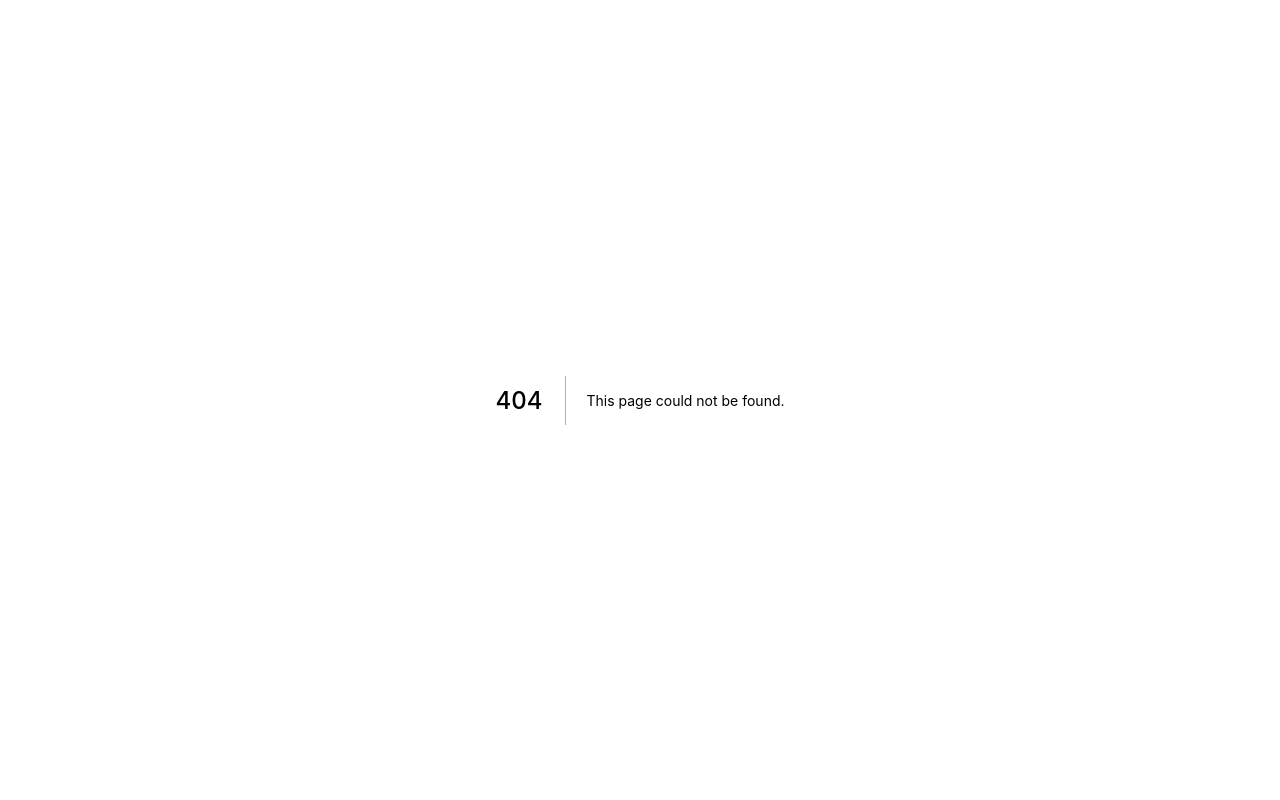
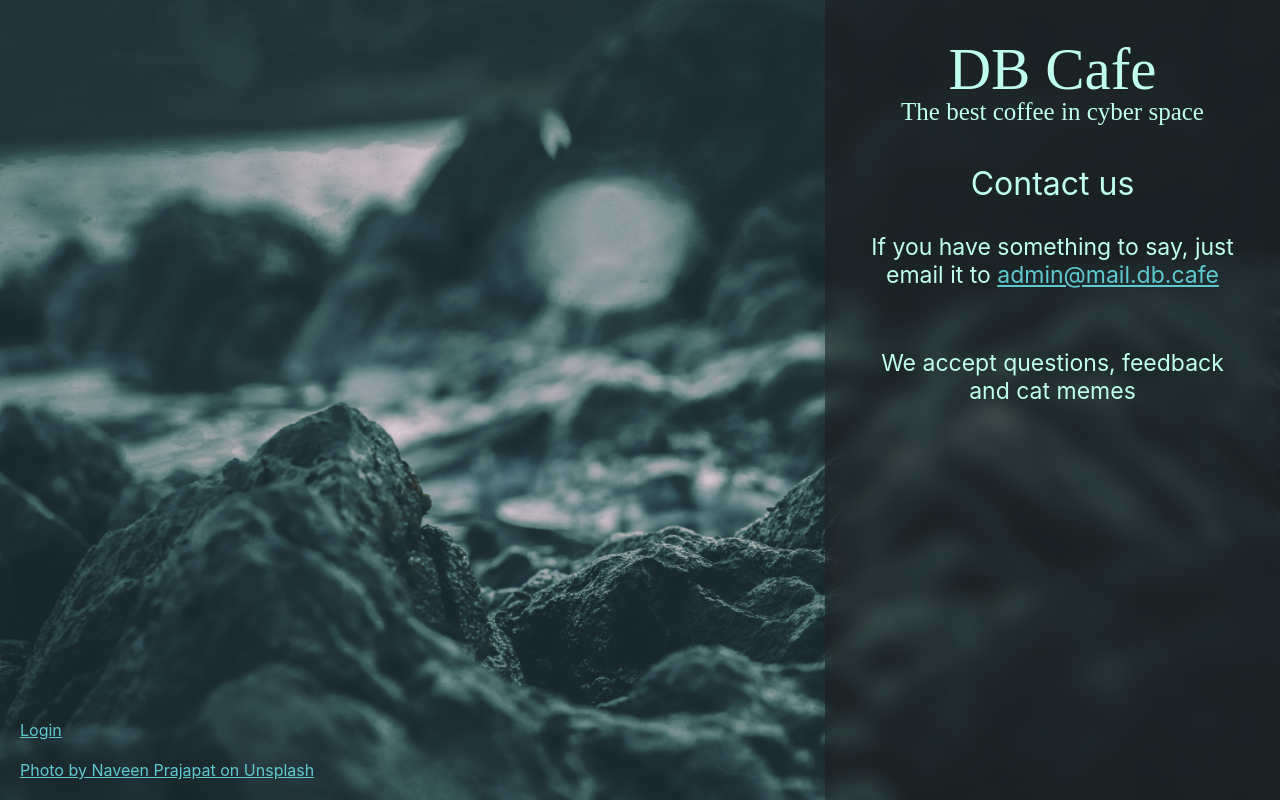
Before and after one commit to pauloo27/dbcafe, a Next.js app: page /contact in a window 1280 px wide. Before the commit this address had no page. Built offline with nearby package versions, Linux system fonts and the light colour scheme; a web font is replaced by a local one.

Commit message:
feat: add contact page

```diff
--- /dev/null
+++ b/components/partial/bg-info.js
@@ -0,0 +1,10 @@
+export default function BgInfo({ children }) {
+  return (
+    <>
+      {children}
+      <a target="_blank" href="https://unsplash.com/photos/eQu4HfK53lk" rel="noreferrer">
+        Photo by Naveen Prajapat on Unsplash
+      </a>
+    </>
+  )
+}
--- /dev/null
+++ b/components/partial/title.js
@@ -0,0 +1,11 @@
+import styles from '@styles/common.module.css'
+
+export default function Title({ children }) {
+  return (
+    <div className={styles.titleContainer}>
+      <h1 className={styles.title}>DB Cafe</h1>
+      <h2 className={styles.subtitle}>The best coffee in cyber space</h2>
+      {children}
+    </div>
+  )
+}
--- /dev/null
+++ b/pages/contact.js
@@ -0,0 +1,41 @@
+import BgInfo from '@components/partial/bg-info'
+import Title from '@components/partial/title'
+import styles from '@styles/common.module.css'
+import pageStyles from '@styles/contact.module.css'
+import Head from 'next/head'
+import Link from 'next/link'
+
+const emailAddr = 'admin@mail.db.cafe'
+
+export default function Contact() {
+  return (
+    <>
+      <Head>
+        <title>DB Cafe - Contact Us</title>
+      </Head>
+      <div className={styles.mainContainer}>
+        <div className={styles.leftContainer}>
+          <BgInfo>
+            <Link href="/">
+              <a>Login</a>
+            </Link>
+          </BgInfo>
+        </div>
+        <div className={styles.rightContainer}>
+          <Title />
+          <h3 className={pageStyles.contentTitle}>Contact us</h3>
+          <p className={pageStyles.content}>
+            If you have something to say,
+            just email it to
+            {' '}
+            <a href={`mailto:${emailAddr}`} className={pageStyles.emailHighlight}>{emailAddr}</a>
+          </p>
+          <p className={pageStyles.content}>
+            We accept questions,
+            feedback and cat memes
+          </p>
+        </div>
+      </div>
+    </>
+  )
+}
--- /dev/null
+++ b/styles/contact.module.css
@@ -0,0 +1,15 @@
+.emailHighlight {
+  color: var(--links);
+}
+
+.contentTitle {
+  font-size: 32px;
+  font-weight: normal;
+  text-align: center;
+}
+
+.content {
+  font-size: 23px;
+  text-align: center;
+  padding: 30px;
+}
```
Also changed, not shown: pages/index.js (+19 -13 lines).
